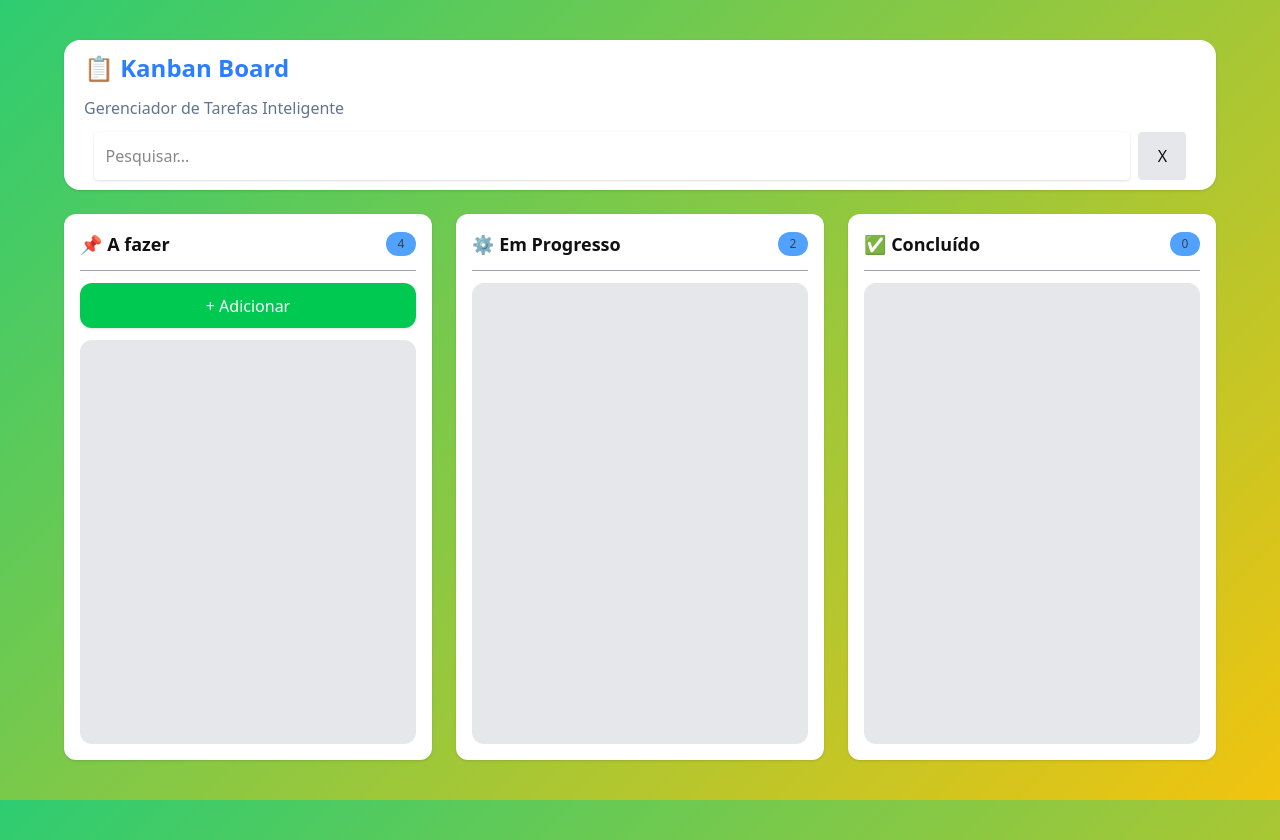
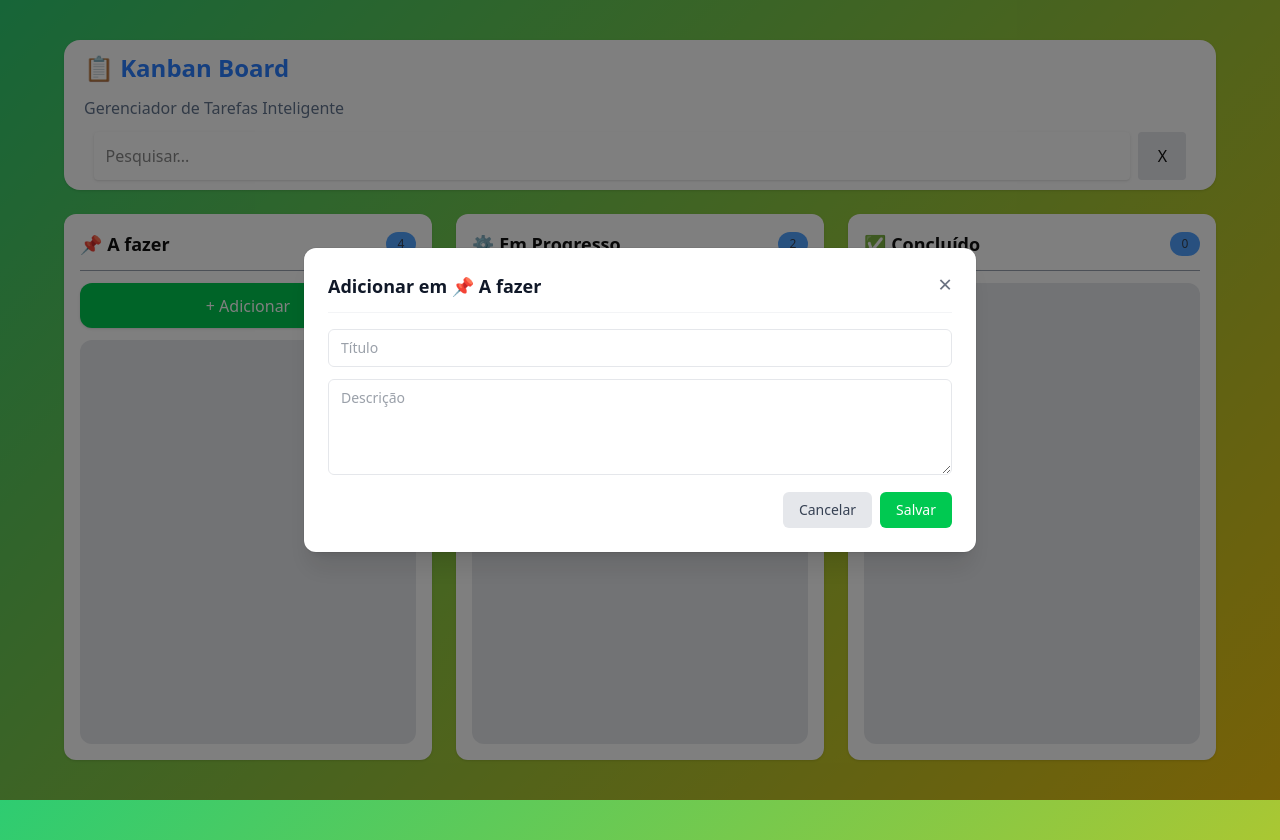
Before and after one commit to Vinist021/kanban, a React (Vite) app: page / in a window 1280 px wide. Both pictures are taken after a click on the button "+ Adicionar". Built offline with nearby package versions, Linux system fonts and the light colour scheme.

Commit message:
feat: adicionado modal

```diff
--- a/src/components/BoardColumn.jsx
+++ b/src/components/BoardColumn.jsx
@@ -1,4 +1,8 @@
+import { useState } from "react";
+import Modal from "./Modal";
+
 const BoardColumn = ({ title = "Column", counter = 0, button = false }) => {
+  const [isOpen, setIsOpen] = useState(false);
   return (
     <div className="h-full w-[33%] bg-white rounded-xl shadow p-4 flex flex-col">
       <div className="flex items-center justify-between mb-3">
@@ -14,13 +18,50 @@ const BoardColumn = ({ title = "Column", counter = 0, button = false }) => {
           <button
             type="button"
             className="w-full h-[45px] bg-green-500 text-white px-3 py-2 rounded-xl shadow-sm cursor-pointer"
+            onClick={() => setIsOpen(true)}
           >
             + Adicionar
           </button>
+
+          <Modal
+            isOpen={isOpen}
+            onClose={() => setIsOpen(false)}
+            title={`Adicionar em ${title}`}
+          >
+            <div className="space-y-3">
+              <input
+                className="w-full border border-gray-200 rounded-md px-3 py-2"
+                placeholder="Título"
+                aria-label="Título"
+              />
+              <textarea
+                className="w-full border border-gray-200 rounded-md px-3 py-2 h-24"
+                placeholder="Descrição"
+                aria-label="Descrição"
+              />
+              <div className="flex gap-2 justify-end">
+                <button
+                  type="button"
+                  className="px-4 py-2 bg-gray-200 rounded-md cursor-pointer"
+                  onClick={() => setIsOpen(false)}
+                >
+                  Cancelar
+                </button>
+                <button
+                  type="button"
+                  className="px-4 py-2 bg-green-500 text-white rounded-md cursor-pointer"
+                >
+                  Salvar
+                </button>
+              </div>
+            </div>
+          </Modal>
         </div>
       )}
 
-      <div className="flex-1 bg-gray-200 mt-3 rounded-xl">{/* Column content goes here */}</div>
+      <div className="flex-1 bg-gray-200 mt-3 rounded-xl">
+        {/* Column content goes here */}
+      </div>
     </div>
   );
 };
--- /dev/null
+++ b/src/components/Modal.jsx
@@ -0,0 +1,60 @@
+import { useEffect } from "react";
+import ReactDOM from "react-dom";
+
+export default function Modal({ isOpen, onClose, title, children }) {
+  useEffect(() => {
+    if (!isOpen) return;
+
+    const onKey = (e) => {
+      if (e.key === "Escape") onClose();
+    };
+    document.addEventListener("keydown", onKey);
+    const prevOverflow = document.body.style.overflow;
+    document.body.style.overflow = "hidden";
+
+    return () => {
+      document.removeEventListener("keydown", onKey);
+      document.body.style.overflow = prevOverflow;
+    };
+  }, [isOpen, onClose]);
+
+  if (!isOpen) return null;
+
+  const content = (
+    <div
+      className="fixed inset-0 bg-black/50 flex items-center justify-center z-50"
+      onMouseDown={onClose}
+      aria-hidden="false"
+    >
+      <div
+        className="bg-white rounded-xl shadow-xl max-w-2xl w-11/12 max-h-[80vh] overflow-auto p-6 m-4 ring-1 ring-black/5"
+        role="dialog"
+        aria-modal="true"
+        aria-labelledby="modal-title"
+        onMouseDown={(e) => e.stopPropagation()}
+      >
+        {title && (
+          <div className="flex items-start justify-between gap-4 border-b border-gray-100 pb-3">
+            <h2
+              id="modal-title"
+              className="text-lg font-semibold text-gray-900"
+            >
+              {title}
+            </h2>
+            <button
+              className="ml-3 rounded-md text-gray-500 hover:text-gray-700 focus:outline-none focus:ring-2 focus:ring-offset-2 focus:ring-indigo-500"
+              onClick={onClose}
+              aria-label="Fechar"
+            >
+              <span className="text-2xl leading-none cursor-pointer">×</span>
+            </button>
+          </div>
+        )}
+
+        <div className="mt-4 text-sm text-gray-700">{children}</div>
+      </div>
+    </div>
+  );
+
+  return ReactDOM.createPortal(content, document.body);
+}
```
